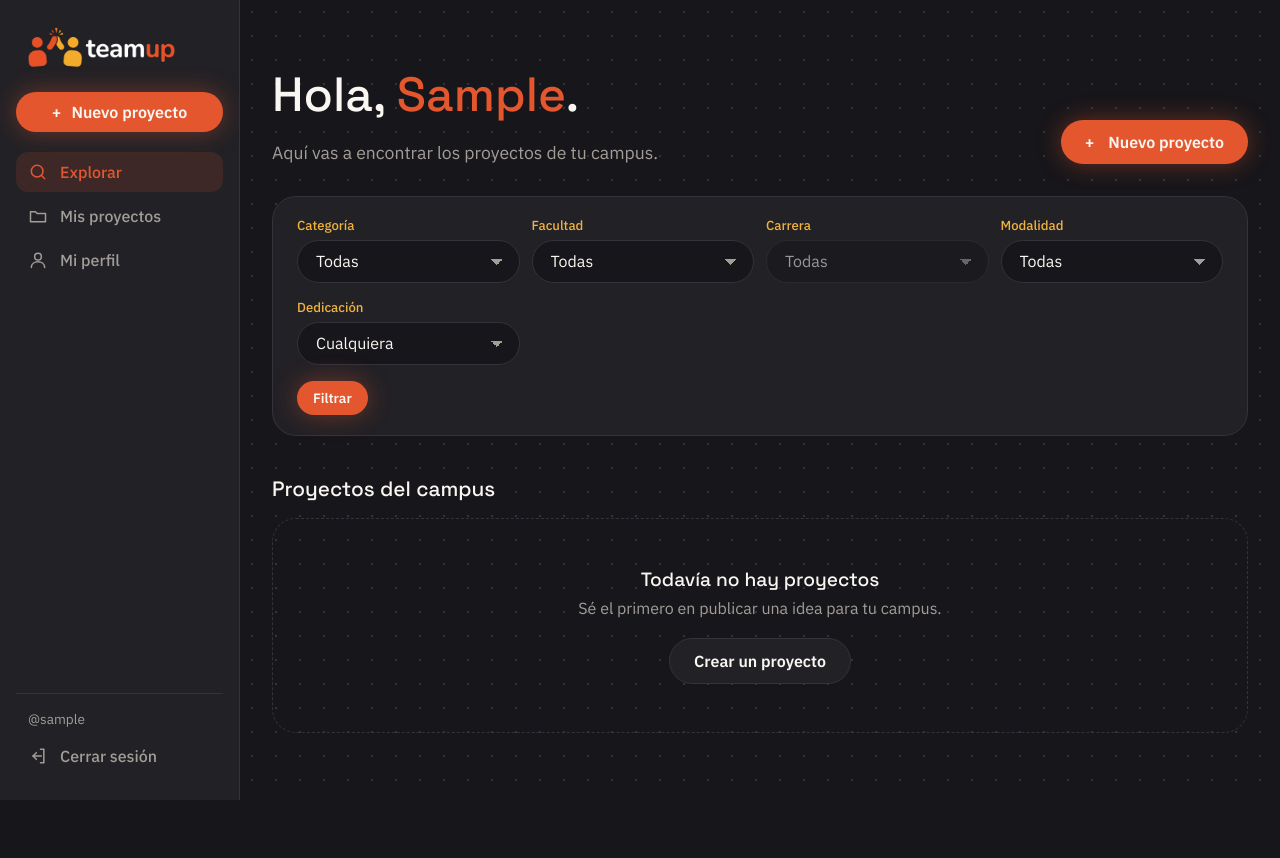
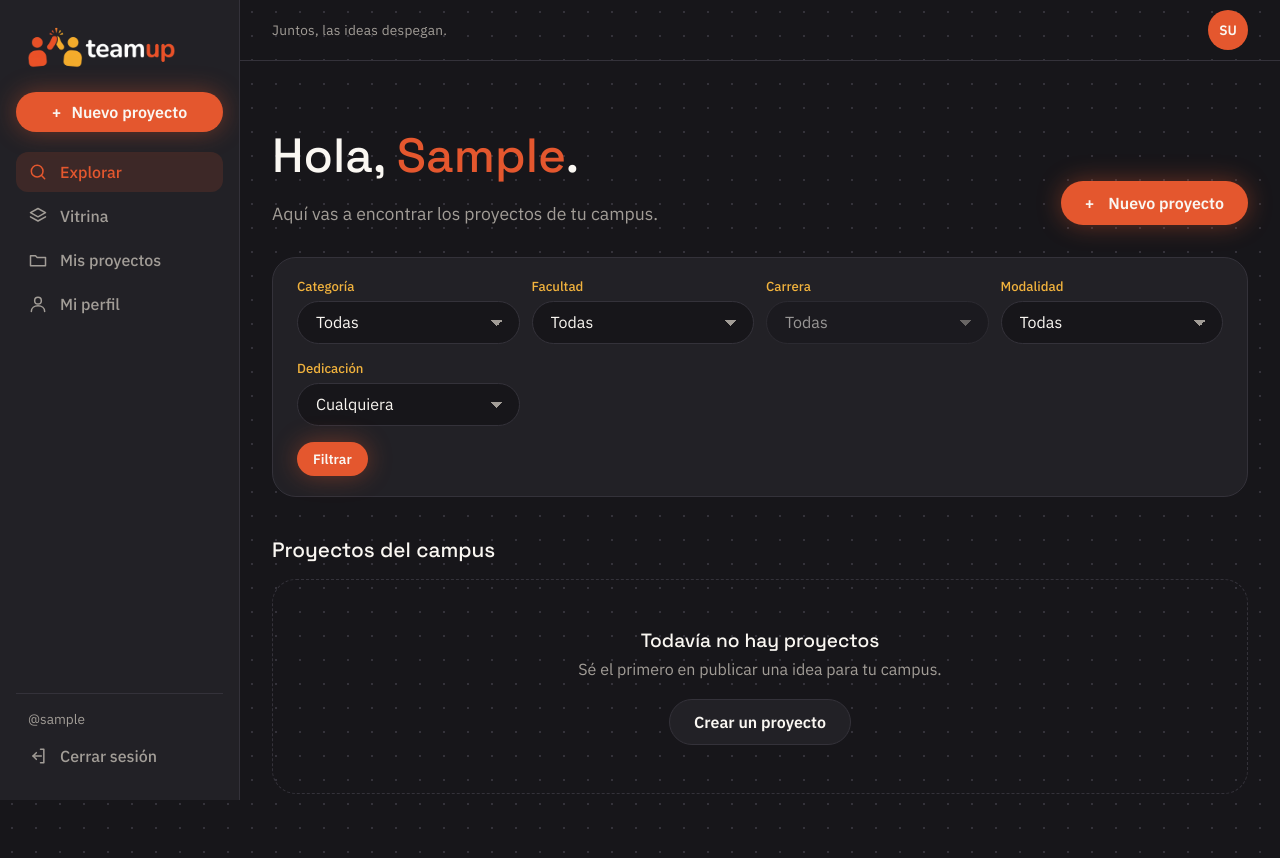
Before and after one commit to CAMILO-N/TeamUp, a Flask app: page /explore in a window 1280 px wide. Before the commit the page ends 800 px from the top, so only its background shows below. Run offline with Flask 3, Linux system fonts and the light colour scheme; a user stored in the database is signed in; tables that the repository leaves empty hold one stand-in row (values such as "Sample post"); parts of the project's set-up code (start-up, migrations or seed data) failed here and were passed over.

Commit message:
style(navbar): agrega la franja de arriba con las iniciales del usuario - CN

```diff
--- a/teamup/models/user.py
+++ b/teamup/models/user.py
@@ -30,5 +30,10 @@ class User(UserMixin, db.Model):
                                order_by="Project.created_at.desc()")
 
     @property
+    def initials(self):
+        """Iniciales para el círculo del usuario, como "CN"."""
+        return (self.first_name[:1] + self.last_name[:1]).upper()
+
+    @property
     def is_admin(self):
         return self.role.name == ADMIN
--- a/teamup/static/css/styles.css
+++ b/teamup/static/css/styles.css
@@ -103,8 +103,45 @@ a {
 }
 
 /* El contenido deja libre el ancho de la barra */
-.sidebar ~ main {
+.sidebar ~ main,
+.topbar {
     margin-left: 240px;
+}
+
+/* Franja de arriba, con las iniciales del usuario */
+.topbar {
+    display: flex;
+    justify-content: space-between;
+    align-items: center;
+    gap: 16px;
+    padding: 10px 32px;
+    border-bottom: 1px solid var(--border);
+}
+
+.topbar__tagline {
+    color: var(--gray);
+    font-size: 0.85rem;
+    letter-spacing: 0.02em;
+}
+
+.topbar__avatar {
+    display: inline-flex;
+    align-items: center;
+    justify-content: center;
+    width: 40px;
+    height: 40px;
+    border-radius: 50%;
+    background: var(--coral);
+    color: var(--bone);
+    font-size: 0.85rem;
+    font-weight: 600;
+    transition: box-shadow .15s;
+}
+
+.topbar__avatar:hover,
+.topbar__avatar:focus-visible {
+    box-shadow: 0 0 0 3px rgba(228, 87, 46, 0.35);
+    outline: none;
 }
 
 .sidebar__logo {
@@ -432,6 +469,11 @@ a {
         margin-left: 0;
     }
 
+    /* En celular "Mi perfil" ya está en la barra */
+    .topbar {
+        display: none;
+    }
+
     .sidebar__logo {
         flex: none;
         padding: 0;
--- a/teamup/templates/_navbar.html
+++ b/teamup/templates/_navbar.html
@@ -1,8 +1,9 @@
-{# Barra lateral de la app (usuario con sesión). En celular pasa a ser una barra arriba.
-   Marca la sección actual según request.endpoint. #}
+{# Barra lateral de la app (usuario con sesión) y franja de arriba con las iniciales.
+   En celular la lateral pasa arriba y la franja se oculta. Marca la sección actual según request.endpoint. #}
 {% set endpoint = request.endpoint or "" %}
 {% set nav_items = [
     ("main.explore", "Explorar", endpoint == "main.explore"),
+    ("main.showcase", "Vitrina", endpoint == "main.showcase"),
     ("projects.mine", "Mis proyectos", endpoint.startswith("projects.") and endpoint != "projects.new"),
     ("profile.edit", "Mi perfil", endpoint.startswith("profile.")),
 ] %}
@@ -14,6 +15,8 @@
 <svg class="sidebar__icon" viewBox="0 0 24 24" width="20" height="20" fill="none" stroke="currentColor" stroke-width="1.8" stroke-linecap="round" stroke-linejoin="round" aria-hidden="true">
     {% if name == "main.explore" %}
     <circle cx="11" cy="11" r="7"></circle><path d="M20 20l-4-4"></path>
+    {% elif name == "main.showcase" %}
+    <path d="M12 3l9 5-9 5-9-5z"></path><path d="M3 13l9 5 9-5"></path>
     {% elif name == "projects.mine" %}
     <path d="M3 7h6l2 2h10v10H3z"></path>
     {% elif name == "profile.edit" %}
@@ -48,3 +51,8 @@
         </a>
     </div>
 </header>
+
+<div class="topbar">
+    <p class="topbar__tagline">Juntos, las ideas despegan.</p>
+    <a href="{{ url_for('profile.edit') }}" class="topbar__avatar" title="Mi perfil" aria-label="Mi perfil">{{ current_user.initials }}</a>
+</div>
```
